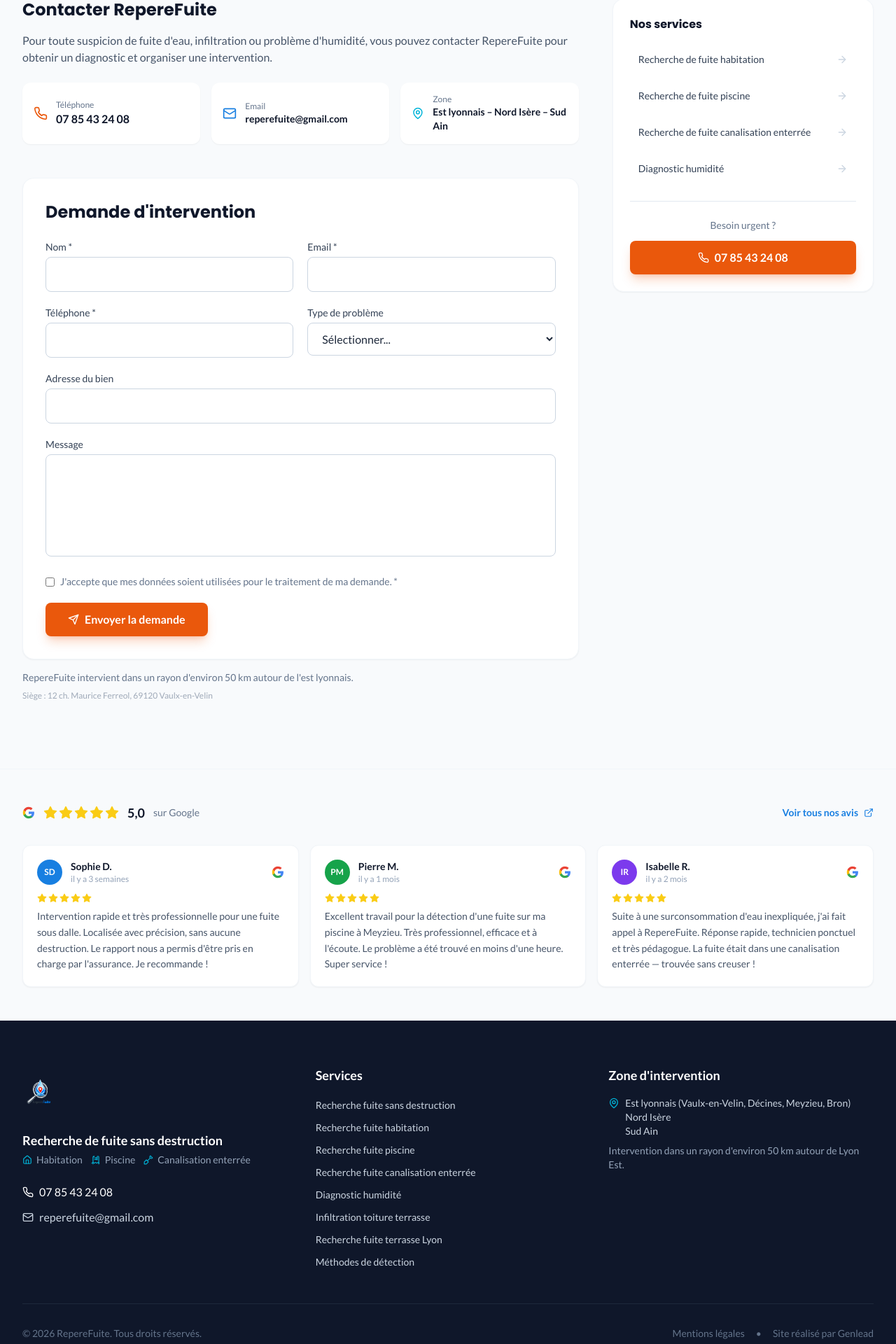
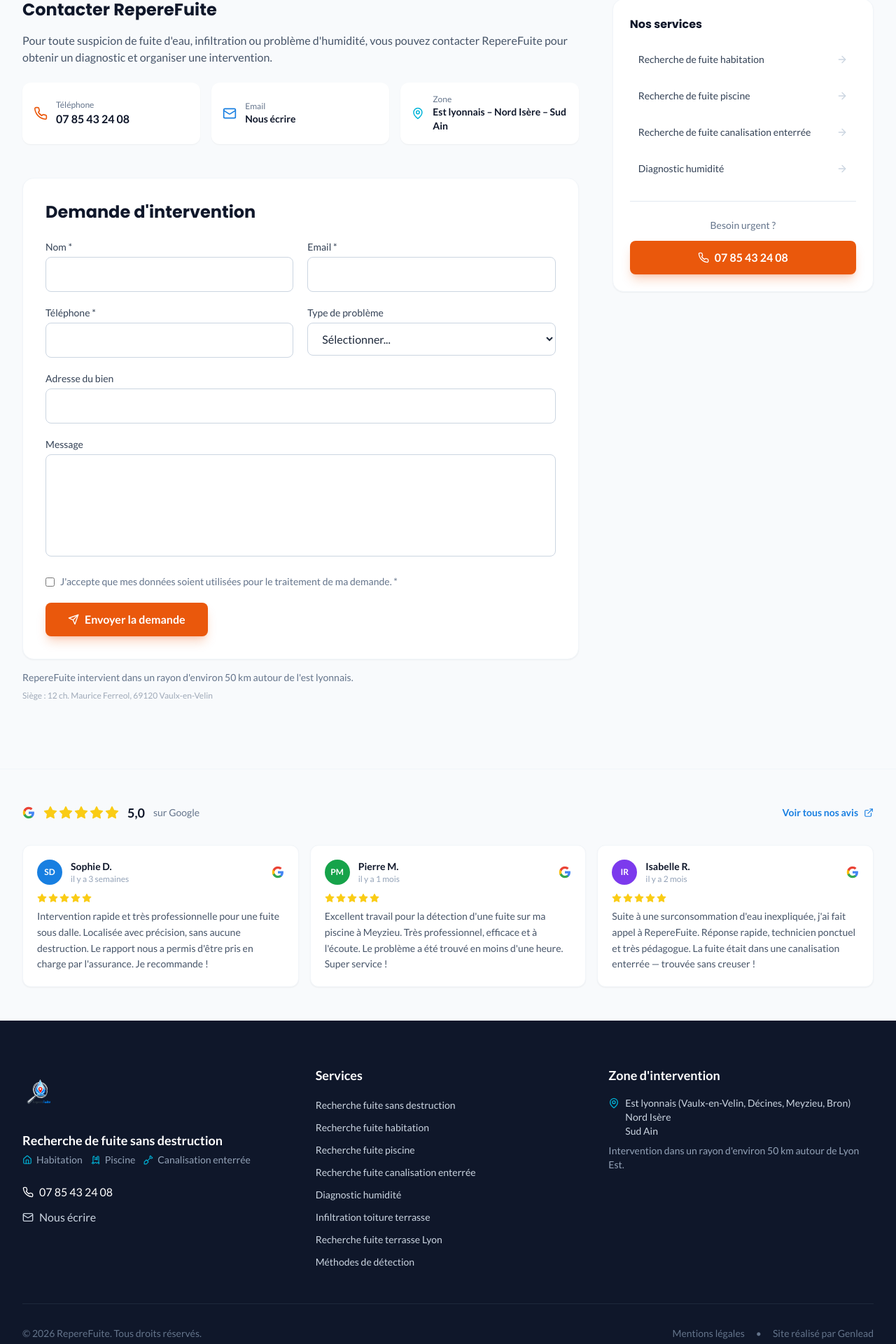
Before and after one commit to enzotrade11/reperefuite, a Next.js app: page /contact in a window 1280 px wide. Shown: the part 712-2632 px from the top of the page at 70% size. Built offline with nearby package versions, Linux system fonts and the light colour scheme.

Commit message:
fix: suppression adresse email visible sur le site

```diff
--- a/src/app/contact/ContactForm.tsx
+++ b/src/app/contact/ContactForm.tsx
@@ -80,7 +80,7 @@
                     <Mail className="w-5 h-5 text-primary" />
                     <div>
                       <p className="text-xs text-gray-500">Email</p>
-                      <p className="font-semibold text-gray-900 text-sm">{siteConfig.email}</p>
+                      <p className="font-semibold text-gray-900 text-sm">Nous écrire</p>
                     </div>
                   </a>
                   <div className="flex items-center gap-3 bg-white rounded-xl p-4 shadow-sm">
--- a/src/components/layout/Footer.tsx
+++ b/src/components/layout/Footer.tsx
@@ -63,7 +63,7 @@
                 className="flex items-center gap-2 hover:text-secondary transition-colors"
               >
                 <Mail className="w-4 h-4" />
-                {siteConfig.email}
+                Nous écrire
               </a>
             </div>
           </div>
--- a/src/components/layout/MobileMenu.tsx
+++ b/src/components/layout/MobileMenu.tsx
@@ -90,7 +90,7 @@
             className="flex items-center gap-3 px-4 py-3 text-gray-600 hover:text-primary"
           >
             <Mail className="w-5 h-5" />
-            {siteConfig.email}
+            Nous écrire
           </a>
         </nav>
       </div>
```
